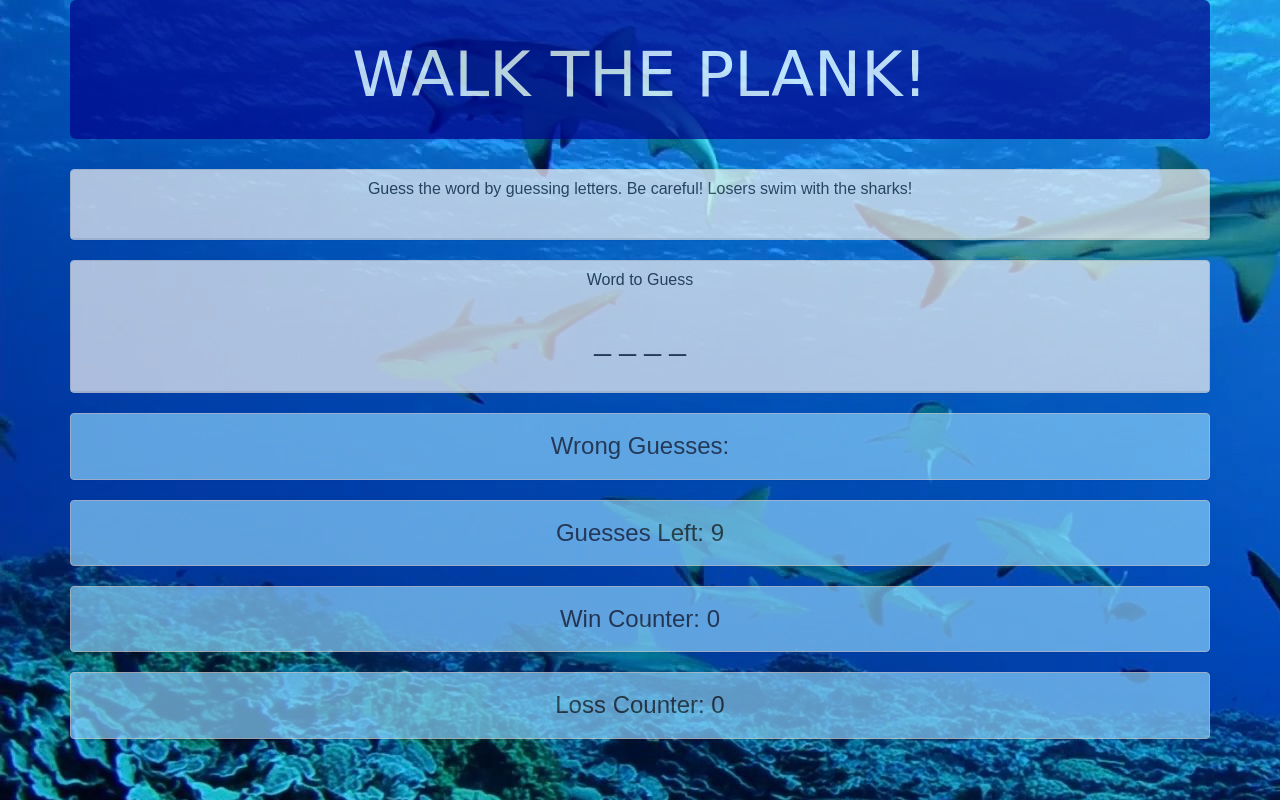
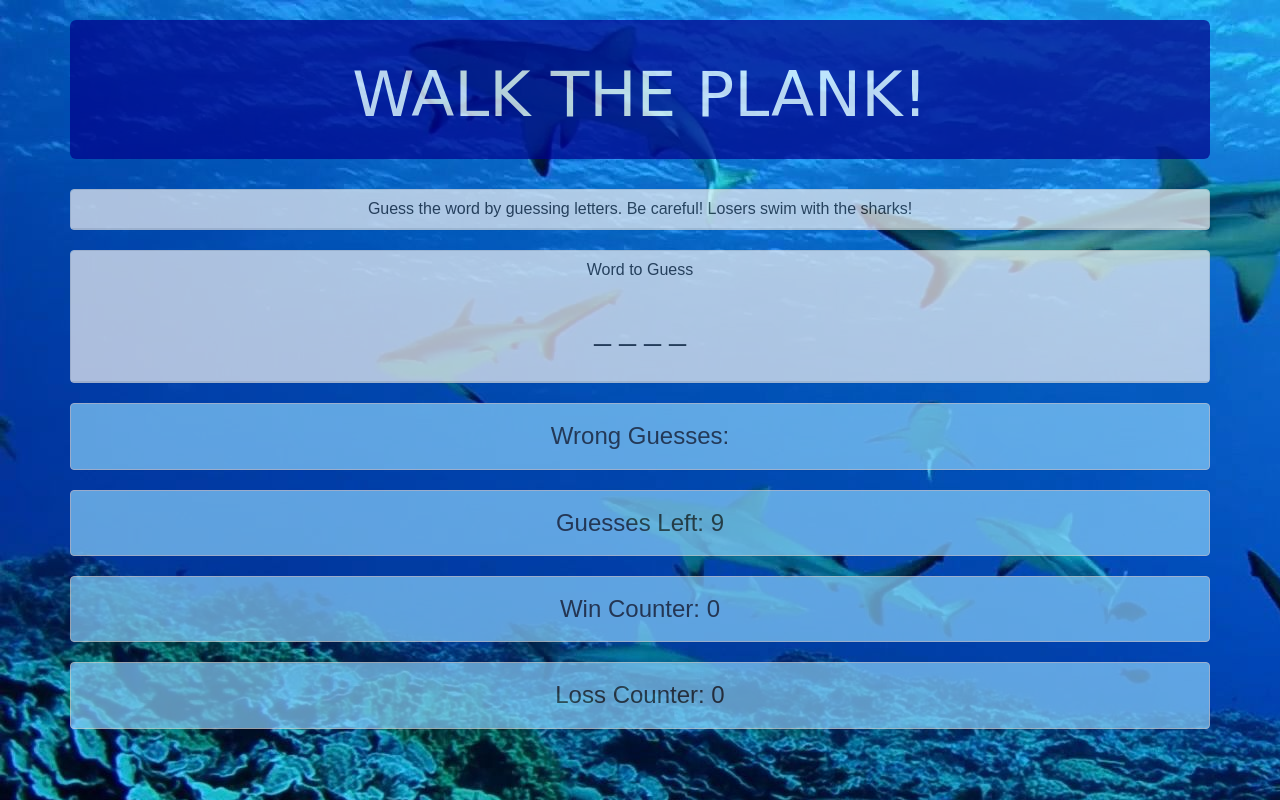
Before and after one commit to benvaagen/Word-Guess-Game, a plain HTML site: page index.html in a window 1280 px wide. Drawn offline with nearby package versions, Linux system fonts and the light colour scheme; a web font is replaced by a local one.

Commit message:
small changes, including deployment info in the readme, and so forth...

```diff
--- a/assets/css/style.css
+++ b/assets/css/style.css
@@ -14,12 +14,12 @@ body {
 }
 
 .jumbotron {
-    /* background-image: url("../images/walktheplank.png"); */
     background-repeat: no-repeat;
     background-position: center center;
     text-align: center;
     background-color: darkblue;
     color: white;
+    margin-top: 20px;
     opacity: .70;
     padding: 20px;
     font-family: 'ZCOOL KuaiLe', cursive;
--- a/index.html
+++ b/index.html
@@ -8,7 +8,7 @@
     <!-- Latest compiled and minified CSS -->
     <link rel="stylesheet" href="https://maxcdn.bootstrapcdn.com/bootstrap/3.3.7/css/bootstrap.min.css" integrity="sha384-BVYiiSIFeK1dGmJRAkycuHAHRg32OmUcww7on3RYdg4Va+PmSTsz/K68vbdEjh4u"
         crossorigin="anonymous">
-        <link href="https://fonts.googleapis.com/css?family=ZCOOL+KuaiLe" rel="stylesheet">
+    <link href="https://fonts.googleapis.com/css?family=ZCOOL+KuaiLe" rel="stylesheet">
     <link rel="stylesheet" type="text/css" href="assets/css/style.css">
 
 </head>
@@ -24,9 +24,9 @@
         <div class="panel panel-default">
             <div class="panel-heading">
                 <h2 class="panel-title">Guess the word by guessing letters. Be careful! Losers swim with the sharks!</h2>
-                <div class="panel-body">
-                    <!-- <h2 id="wordToGuess">_ _ _ _ _ _ _</h2> -->
-                </div>
+                <!-- <<div class="panel-body">
+                    <h2 id="wordToGuess">_ _ _ _ _ _ _</h2>
+                </div> -->
             </div>
         </div>
 
```
Also changed, not shown: 1 other file.
